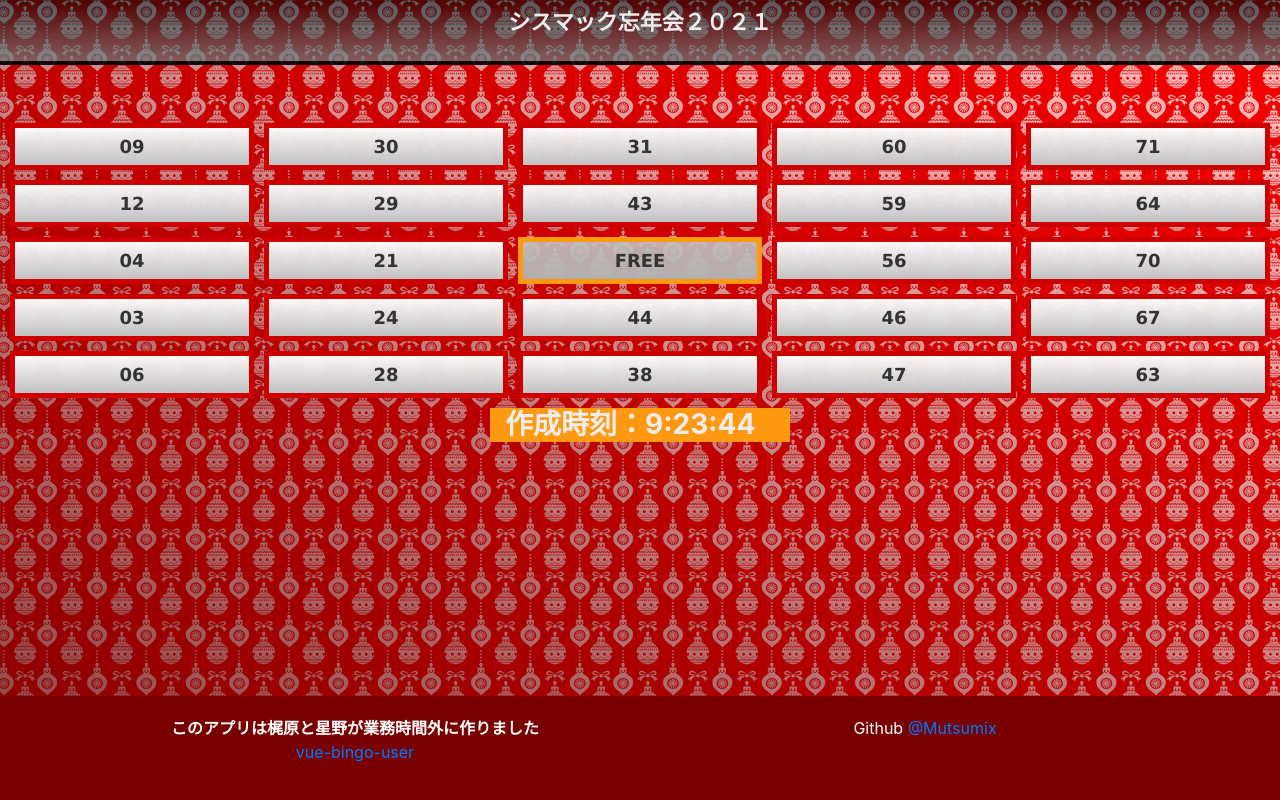
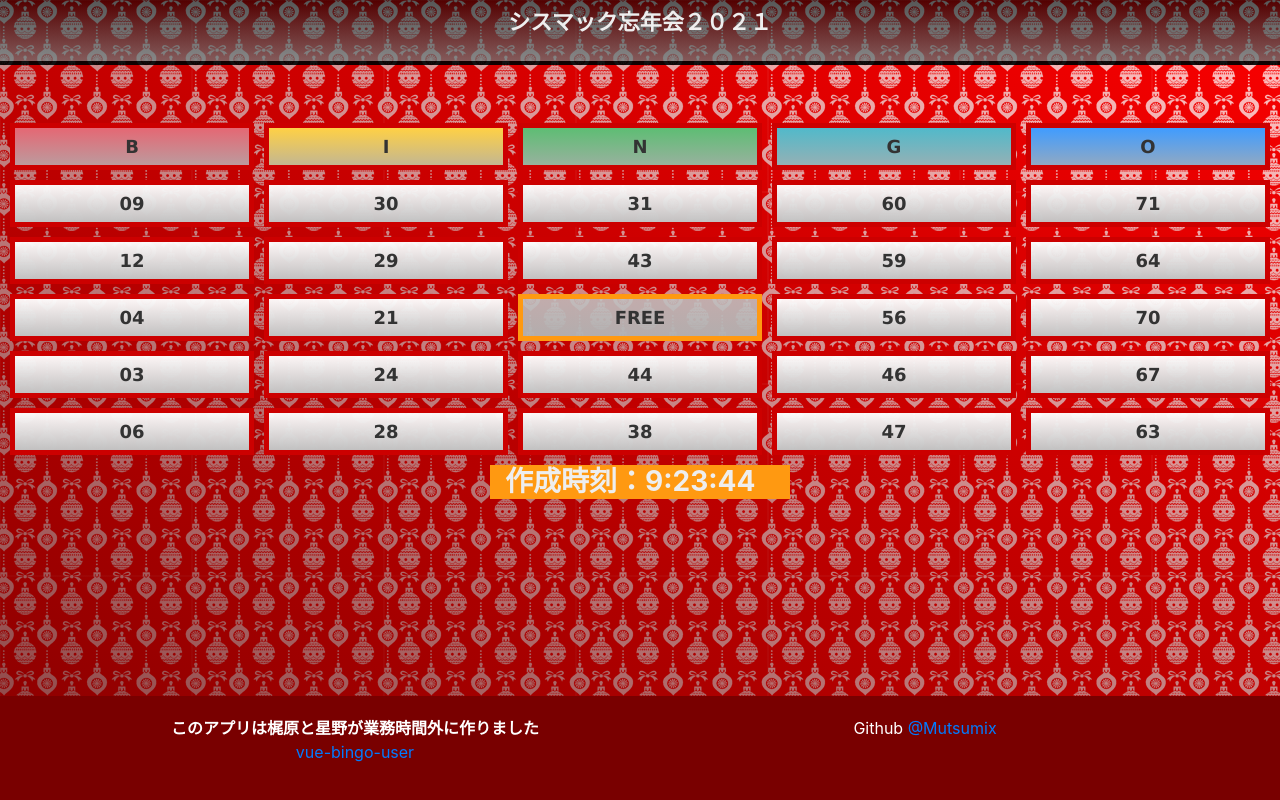
Before and after one commit to Mutsumix/vue-bingo-user, a Vue app: page / in a window 1280 px wide. Built offline with nearby package versions, Linux system fonts and the light colour scheme.

Commit message:
一番上の行にB・I・N・G・O列を追加 #12

```diff
--- a/src/components/Bingo.vue
+++ b/src/components/Bingo.vue
@@ -1,6 +1,23 @@
 <template>
   <div class="notouch py-5">
     <div class="bingo-cards-wrapper" v-if="answers.length > 0">
+      <div class="bingo-grid-row">
+        <div class="bingo-card bg-danger">
+          <p class="mb-0">B</p>
+        </div>
+        <div class="bingo-card bg-warning">
+          <p class="mb-0">I</p>
+        </div>
+        <div class="bingo-card bg-success">
+          <p class="mb-0">N</p>
+        </div>
+        <div class="bingo-card bg-info">
+          <p class="mb-0">G</p>
+        </div>
+        <div class="bingo-card bg-primary">
+          <p class="mb-0">O</p>
+        </div>
+      </div>
       <div class="bingo-grid-row" v-bind:key="y" v-for="y in tableHeight">
         <div class="bingo-card"
              @click="answerClick(answers[(y - 1)*tableHeight + (x-1)])"
@@ -64,7 +81,7 @@ export default {
         const user = prompt('おめでとうございます！名前を入力してください');
         const answers = this.answers.filter((a) => a.count === 1);
         const formData = new FormData();
-        formData.append('token', '');
+        formData.append('token', 'xoxb-2070188486354-2843107345683-jiBuB14Jie03YNvjH2JRbqUV');
         formData.append('channel', 'bingo');
         formData.append('text', 'BINGO!! from ' + user + ', '   //ユーザー名
         + answers[0].answer + ', '                              //ビンゴ当たり目
```
